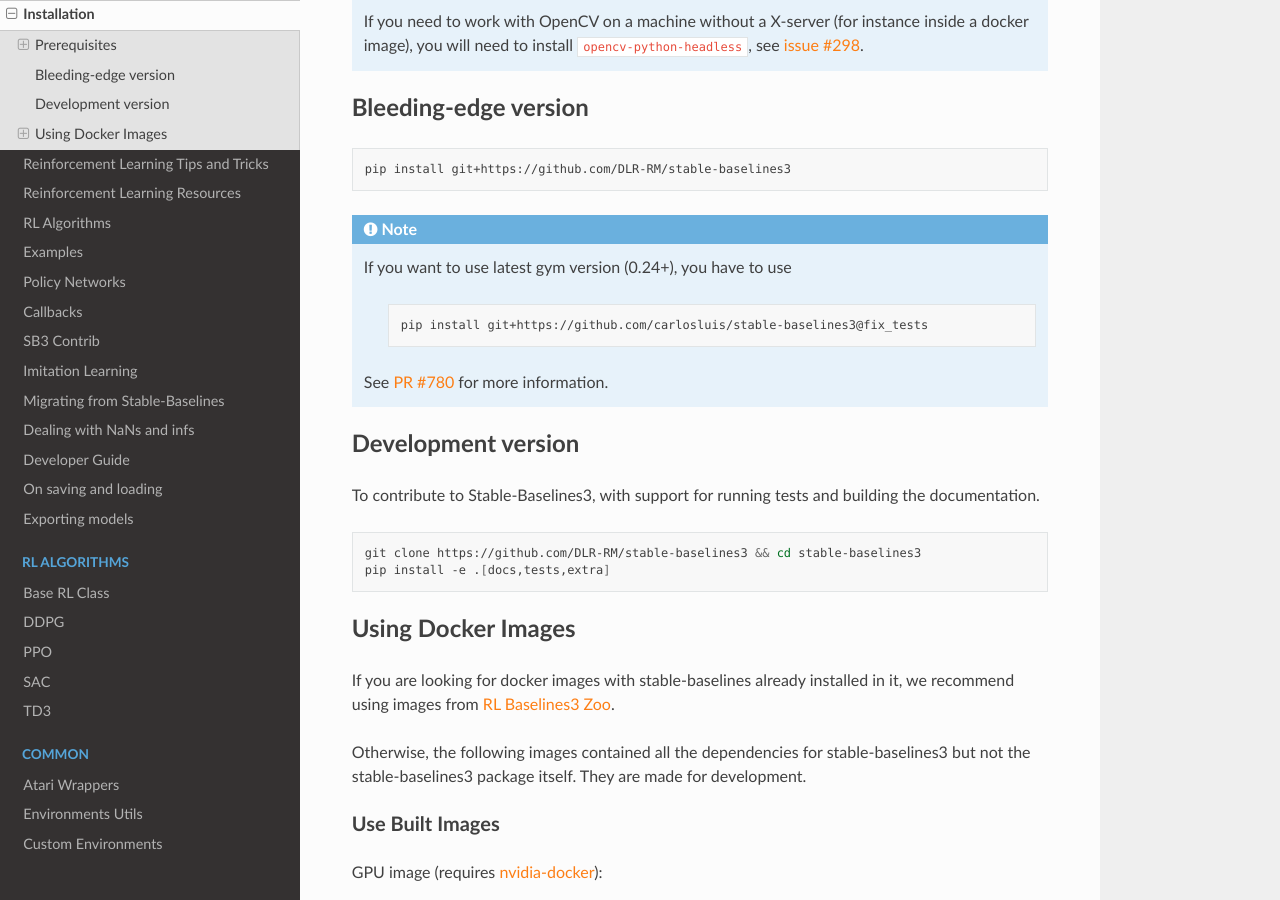
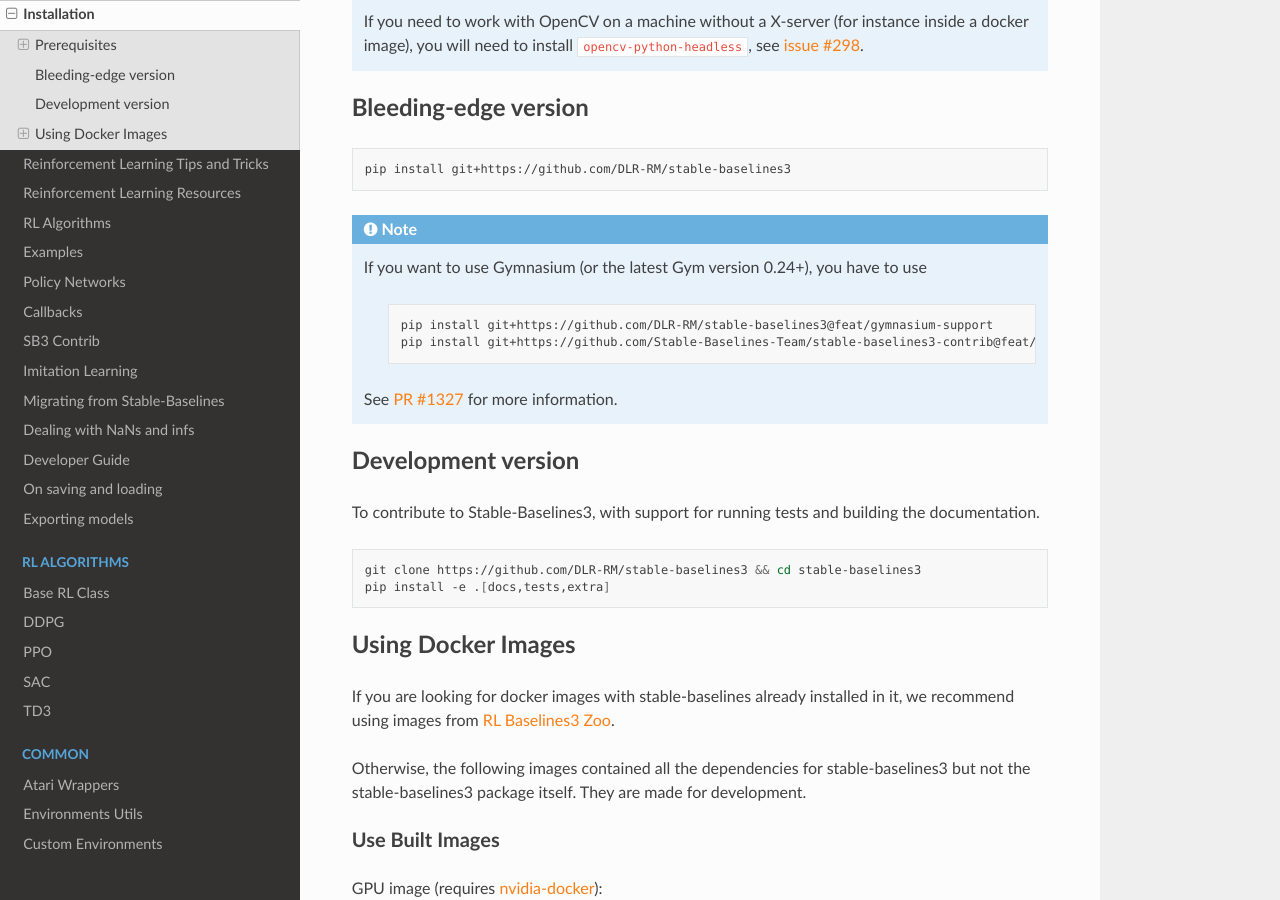
Before and after one commit to DLR-RM/stable-baselines3, a Sphinx documentation site: the page built from docs/guide/install.rst, in a window 1280 px wide and 900 px high, scrolled down 1011 px. Built offline with Sphinx 7.4.7 and the Read the Docs theme 2.0.0, drawn with Linux system fonts in a browser that asks for light colours; pages that are not in the unit, such as notebooks, are missing from menus.

Commit message:
Update doc about Gymnasium support

```diff
--- a/docs/guide/install.rst
+++ b/docs/guide/install.rst
@@ -56,13 +56,15 @@
 
 .. note::
 
-  If you want to use latest gym version (0.24+), you have to use
+  If you want to use Gymnasium (or the latest Gym version 0.24+), you have to use
 
 	.. code-block:: bash
 
-		pip install git+https://github.com/carlosluis/stable-baselines3@fix_tests
+		pip install git+https://github.com/DLR-RM/stable-baselines3@feat/gymnasium-support
+		pip install git+https://github.com/Stable-Baselines-Team/stable-baselines3-contrib@feat/gymnasium-support
 
-  See `PR #780 <https://github.com/DLR-RM/stable-baselines3/pull/780>`_ for more information.
+
+  See `PR #1327 <https://github.com/DLR-RM/stable-baselines3/pull/1327>`_ for more information.
 
 
 Development version
```
Also changed, not shown: docs/misc/changelog.rst (+8 -0 lines).
